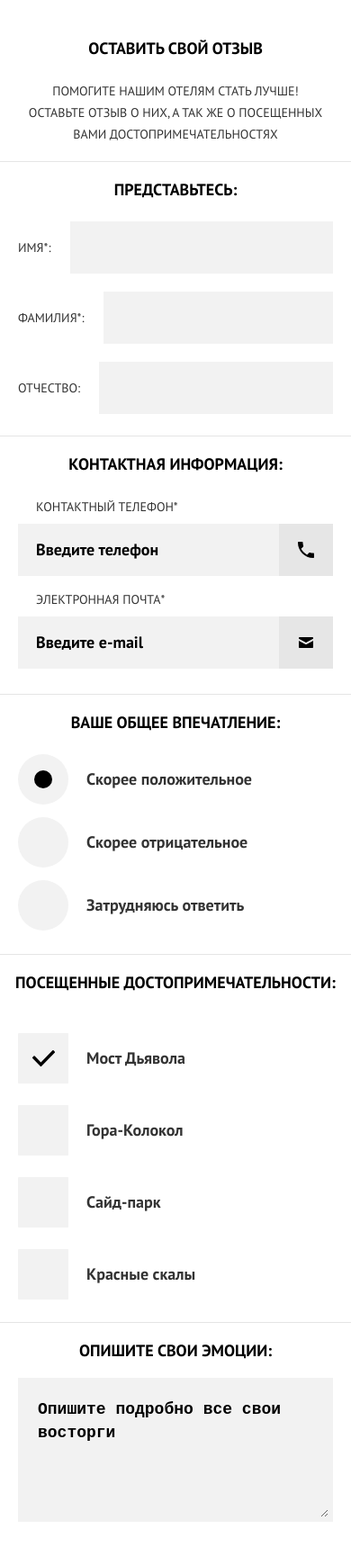
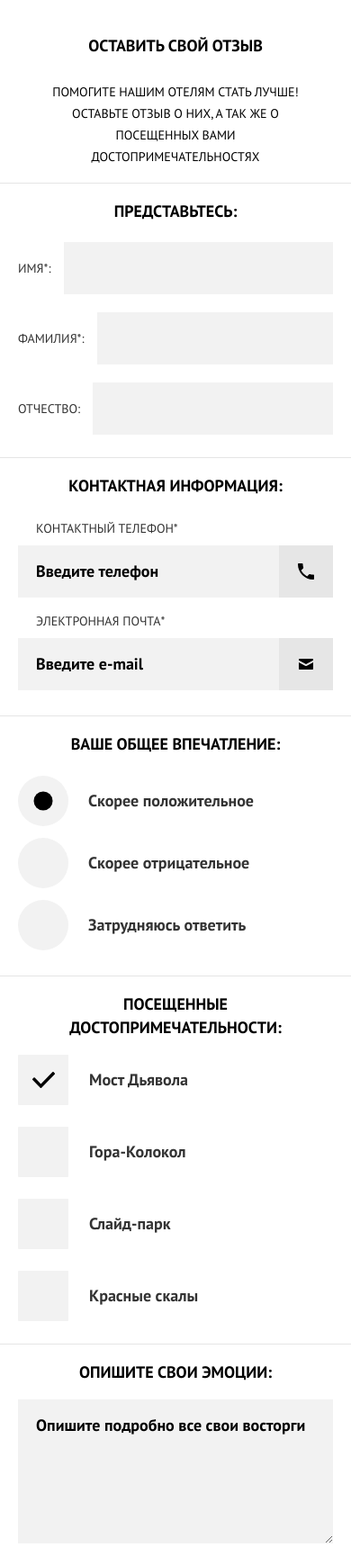
Before and after one commit to livyk/sedona, a website: page source/feedback-form.html in a window 390 px wide. Shown: the part 213-1952 px from the top of the page at 90% size. Drawn offline with nearby package versions, Linux system fonts and the light colour scheme; files that its build step writes are made by us from their sources; files whose address does not match are found by name.

Commit message:
Сделал рефакторинг pp feedback form mobile

```diff
--- a/source/feedback-form.html
+++ b/source/feedback-form.html
@@ -50,17 +50,19 @@
     </div>
   </header>
 
-    <main class="page-main">
-      <header class="header section-header">
-        <h1 class="section-header__title">Оставить свой отзыв</h1>
-        <p class="section-header__description section-header__description--feedback">
+    <main class="feedback-page">
+      <header class="feedback-page__header">
+        <h1 class="feedback-page__title">Оставить свой отзыв</h1>
+        <p class="feedback-page__description">
           Помогите нашим отелям стать лучше! Оставьте отзыв о них, а так же о
           посещенных вами достопримечательностях
         </p>
       </header>
+
       <form class="feedback-form">
-        <fieldset class="feedback-form__fieldset">
-          <legend class="feedback-form__legend">Представьтесь:</legend>
+        <section class="fieldset feedback-form__identity">
+          <h2 class="fieldset__title">Представьтесь:</h2>
+          <div class="fieldset__fields">
             <div class="form-group">
               <label for="name" class="form-group__label">Имя*:</label>
               <input id="name" type="text" class="form-group__input">
@@ -73,15 +75,18 @@
               <label for="patronymic" class="form-group__label">Отчество:</label>
               <input id="patronymic" type="text" class="form-group__input">
             </div>
-        </fieldset>
+          </div>
+        </section>
 
-        <fieldset class="feedback-form__fieldset feedback-form__fieldset--fluid">
-          <legend class="feedback-form__legend">Контактная информация:</legend>
+        <section class="fieldset feedback-form__contacts">
+          <h2 class="fieldset__title">Контактная информация:</h2>
+          <div class="fieldset__fields">
             <div class="form-group form-group--column">
               <label for="phone" class="form-group__label">Контактный телефон*</label>
               <div class="form-group__input-with-icon">
                 <input id="phone" placeholder="Введите телефон" type="text" class="form-group__input">
                 <i class="form-group__input-icon form-group__input-icon--phone"></i>
+
               </div>
             </div>
             <div class="form-group form-group--column">
@@ -91,10 +96,12 @@
                 <i class="form-group__input-icon form-group__input-icon--mail"></i>
               </div>
             </div>
-        </fieldset>
+          </div>
+        </section>
 
-        <fieldset class="feedback-form__fieldset feedback-form__fieldset--impressions">
-          <legend class="feedback-form__legend">Ваше общее впечатление:</legend>
+        <section class="fieldset feedback-form__impressions">
+          <h2 class="fieldset__title fieldset__title--impressions">Ваше общее впечатление:</h2>
+          <div class="fieldset__fields">
             <div class="form-group form-group--radio">
               <input id="positive" name="impression" checked type="radio" class="form-group__radio">
               <span class="form-group__radio-checkmark"></span>
@@ -108,41 +115,48 @@
             <div class="form-group form-group--radio">
               <input id="difficult-to-answer" name="impression" type="radio" class="form-group__radio">
               <span class="form-group__radio-checkmark"></span>
-            <label for="difficult-to-answer" class="form-group__label form-group__label--bold">Затрудняюсь ответить</label>
+              <label for="difficult-to-answer" class="form-group__label form-group__label--bold">Затрудняюсь
+                ответить</label>
             </div>
-        </fieldset>
+          </div>
+        </section>
 
-        <fieldset class="feedback-form__fieldset feedback-form__fieldset--attractions">
-          <legend class="feedback-form__legend">Посещенные достопримечательности:</legend>
+        <section class="fieldset feedback-form__attractions">
+          <h2 class="fieldset__title fieldset__title--attractions">Посещенные достопримечательности:</h2>
+
+          <div class="fieldset__fields">
             <div class="form-group form-group--checkbox">
               <input id="devil-bridge" checked type="checkbox" class="form-group__checkbox">
               <span class="form-group__checkbox-checkmark"></span>
-            <label for="devil-bridge" class="form-group__label">Мост Дьявола</label>
+              <label for="devil-bridge" class="form-group__label form-group__label--bold">Мост Дьявола</label>
             </div>
+
             <div class="form-group form-group--checkbox">
-
               <input id="mountain-bell" type="checkbox" class="form-group__checkbox">
               <span class="form-group__checkbox-checkmark"></span>
-            <label for="mountain-bell" class="form-group__label">Гора-Колокол</label>
+              <label for="mountain-bell" class="form-group__label form-group__label--bold">Гора-Колокол</label>
             </div>
+
             <div class="form-group form-group--checkbox">
               <input id="side-park" type="checkbox" class="form-group__checkbox">
               <span class="form-group__checkbox-checkmark"></span>
-            <label for="side-park" class="form-group__label">Сайд-парк</label>
+              <label for="side-park" class="form-group__label form-group__label--bold">Слайд-парк</label>
             </div>
+
             <div class="form-group form-group--checkbox">
               <input id="red-rocks" type="checkbox" class="form-group__checkbox">
               <span class="form-group__checkbox-checkmark"></span>
-            <label for="red-rocks" class="form-group__label">Красные скалы</label>
+              <label for="red-rocks" class="form-group__label form-group__label--bold">Красные скалы</label>
             </div>
-        </fieldset>
-        <fieldset class="feedback-form__fieldset feedback-form__fieldset--emotions">
-          <legend class="feedback-form__legend">Опишите свои эмоции:</legend>
+          </div>
+        </section>
+        <section class="fieldset feedback-form__emotions">
+          <h2 class="fieldset__title fieldset__title--emotions">Опишите свои эмоции:</h2>
           <div class="form-group">
             <textarea class="form-group__textarea" name="emotions" id="emotions" placeholder="Опишите подробно все свои восторги"></textarea>
           </div>
-        </fieldset>
-        <button type="submit" class="form-group__send-button base-button">Отправить отзыв</button>
+        </section>
+        <button type="submit" class="feedback-form__send-button base-button">Отправить отзыв</button>
       </form>
     </main>
 
@@ -153,7 +167,6 @@
         <a class="social__link social__link--facebook" href="#"></a>
         <a class="social__link social__link--youtube" href="#"></a>
       </div>
-      <!--<span class="page-footer__copyright">Разработано</span>-->
       <a href="https://htmlacademy.ru/" class="page-footer__copyright">
         <span class="page-footer__copyright-text">Разработано</span>
         <svg class="page-footer__copyright-icon" xmlns="http://www.w3.org/2000/svg" width="26.943" height="34.09">
--- a/source/styles/_global.scss
+++ b/source/styles/_global.scss
@@ -15,7 +15,6 @@
 body {
   font-family: 'PT Sans', 'Arial', sans-serif;
   background-color: $input-background-color;
-  //background: url("/img/sedona-index-mobile.jpg") no-repeat;
 }
 
 .visually-hidden {
--- a/source/styles/blocks/_feedback-form.scss
+++ b/source/styles/blocks/_feedback-form.scss
@@ -1,40 +1,32 @@
+@import "../variables";
+
 .feedback-form {
-  padding-bottom: 42px;
   background-color: white;
-}
-.feedback-form__fieldset {
-  position: relative;
-  padding: 66px 20px 4px 20px;
-  border-top: 1px solid #e5e5e5;
+  border-bottom: transparent 1px solid;
+  //запрещаем схлопывание снизу
 }
 
-.feedback-form__fieldset--fluid {
-  padding-bottom: 14px;
+.feedback-form__identity {
+  margin-bottom: 25px;
 }
 
-.feedback-form__fieldset--impressions {
-  padding-bottom: 12px;
-}
-.feedback-form__fieldset--attractions {
-  padding-top: 87px;
-  padding-bottom: 1px;
-}
-.feedback-form__fieldset--emotions {
-  padding-top: 61px;
-}
-.feedback-form__legend {
-  position: absolute;
-  left: 0;
-  right: 0;
-  top: 18px;
-  font-size: 18px;
-  font-weight: bold;
-  line-height: 26px;
-  text-align: center;
-  text-transform: uppercase;
+.feedback-form__contacts {
+  margin-bottom: 28px;
 }
 
-.form-group__send-button {
-  margin: 27px auto 0 auto;
+.feedback-form__impressions {
+  margin-bottom: 28px;
+}
+
+.feedback-form__attractions {
+  margin-bottom: 25px;
+}
+
+.feedback-form__emotions {
+  margin-bottom: 51px;
+}
+
+.feedback-form__send-button {
   max-width: 280px;
+  margin: 0 auto 41px auto;
 }
--- /dev/null
+++ b/source/styles/blocks/_feedback-page.scss
@@ -0,0 +1,32 @@
+@import "../variables";
+
+.feedback-page__header {
+  padding: 39px 0 17px 0;
+  text-align: center;
+  text-transform: uppercase;
+  background-color: white;
+}
+
+.feedback-page__title {
+  font-size: 18px;
+}
+
+.feedback-page__description {
+  max-width: 280px;
+  margin: 28px auto 0 auto;
+  line-height: 24px;
+  font-size: 14px;
+}
+
+@media (min-width: $tablet-screen) {
+  .feedback-page__header {
+    padding-top: 67px;
+  }
+  .feedback-page__title {
+    font-size: 30px;
+  }
+  .feedback-page__description {
+    margin-top: 25px;
+    max-width: 445px;
+  }
+}
--- /dev/null
+++ b/source/styles/blocks/_fieldset.scss
@@ -0,0 +1,24 @@
+.fieldset {
+  padding: 18px 20px 0 20px;
+  border-top: 1px solid #e5e5e5;
+  text-align: center;
+}
+
+.fieldset__title {
+  margin-bottom: 21px;
+  font-size: 18px;
+  line-height: 26px;
+  text-transform: uppercase;
+}
+
+.fieldset__title--impressions {
+  margin-bottom: 22px;
+}
+
+.fieldset__title--attractions {
+  margin-bottom: 17px;
+}
+
+.fieldset__title--emotions {
+  margin-bottom: 17px;
+}
--- a/source/styles/blocks/_form-group.scss
+++ b/source/styles/blocks/_form-group.scss
@@ -6,25 +6,13 @@
   margin-bottom: 20px;
 }
 
-.form-group--radio {
-  margin-bottom: 14px;
-}
-
-.form-group--checkbox {
-  margin-bottom: 24px;
-  .form-group__label {
-    font-size: 18px;
-    font-weight: bold;
-    text-transform: none;
-  }
-}
-
 .form-group--column {
   flex-direction: column;
   align-items: start;
-  margin: -1px 0 14px 0;
+  margin-bottom: 13px;
   & .form-group__label {
     padding-left: 20px;
+    margin-bottom: 6px;
   }
   & .form-group__input {
     margin-left: 0;
@@ -32,25 +20,16 @@
   }
 }
 
-
-
 .form-group__label {
-  margin-right: 6%;
   font-size: 14px;
   line-height: 26px;
   text-transform: uppercase;
   color: $secondary-text-color
 }
 
-.form-group__label--bold {
-  font-weight: bold;
-  text-transform: none;
-  font-size: 18px;
-  line-height: 26px;
-}
-
 .form-group__input {
   display: block;
+  margin-left: 14px;
   padding-left: 20px;
   width: 100%;
   box-sizing: border-box;
@@ -69,7 +48,6 @@
 .form-group__input-with-icon {
   display: flex;
   width: 100%;
-  margin: 6px 0 0 0;
 }
 
 .form-group__input-icon {
@@ -90,10 +68,11 @@
 }
 
 .form-group__radio-checkmark {
-  margin-right: 20px;
+  position: relative;
+  margin-right: 22px;
   width: 56px;
   height: 56px;
-  position: relative;
+
   &:before {
     content: '';
     display: block;
@@ -103,12 +82,13 @@
     border-radius: 50%;
     background-color: $input-background-color;
   }
+
   &:after {
     content: '';
+    position: absolute;
     display: none;
-    position: absolute;
-    width: 20px;
-    height: 20px;
+    width: 21px;
+    height: 21px;
     background-color: black;
     border-radius: 50%;
     left: 50%;
@@ -130,8 +110,23 @@
   }
 }
 
+.form-group__label--bold {
+  font-weight: bold;
+  text-transform: none;
+  font-size: 18px;
+  line-height: 26px;
+}
+
+.form-group--radio {
+  margin-bottom: 13px;
+}
+
+.form-group--checkbox {
+  margin-bottom: 24px;
+}
+
 .form-group__checkbox-checkmark {
-  margin-right: 20px;
+  margin-right: 23px;
   width: 56px;
   height: 56px;
   position: relative;
@@ -163,13 +158,12 @@
 .form-group__textarea {
   width: 100%;
   min-height: 160px;
-  display: block;
-  padding: 17px;
+  padding: 16px 20px;
   box-sizing: border-box;
-  outline: none;
-  border: solid $input-background-color 5px;;
+
   background-color: $input-background-color;
   &, &::placeholder {
+    font-family: 'PT Sans', 'Arial', sans-serif;
     font-size: 18px;
     line-height: 26px;
     font-weight: bold;
@@ -179,3 +173,10 @@
     background-color: white;
   }
 }
+//
+//@media (min-width: $tablet-screen) {
+//  .form-group--checkbox {
+//    width: 40%;
+//    box-sizing: border-box;
+//  }
+//}
--- a/source/styles/blocks/_main-nav.scss
+++ b/source/styles/blocks/_main-nav.scss
@@ -9,8 +9,8 @@
   position: relative;
   & a {
     display: block;
-    padding-top: 15px;
-    padding-bottom: 15px;
+    padding-top: 16px;
+    padding-bottom: 16px;
 
     color: white;
     text-align: center;
--- a/source/styles/blocks/_setion-header.scss
+++ b/source/styles/blocks/_setion-header.scss
@@ -1,4 +1,5 @@
 @import "../variables";
+
 .section-header {
   display: flex;
   flex-direction: column;
--- a/source/styles/style.scss
+++ b/source/styles/style.scss
@@ -19,3 +19,5 @@
 @import "blocks/features";
 @import "blocks/map";
 @import "blocks/advantages";
+@import "blocks/feedback-page";
+@import "blocks/fieldset";
```
Also changed, not shown: source/styles/blocks/_intro.scss (+8 -0 lines). Lines whose indentation alone changed are shown as unchanged.
